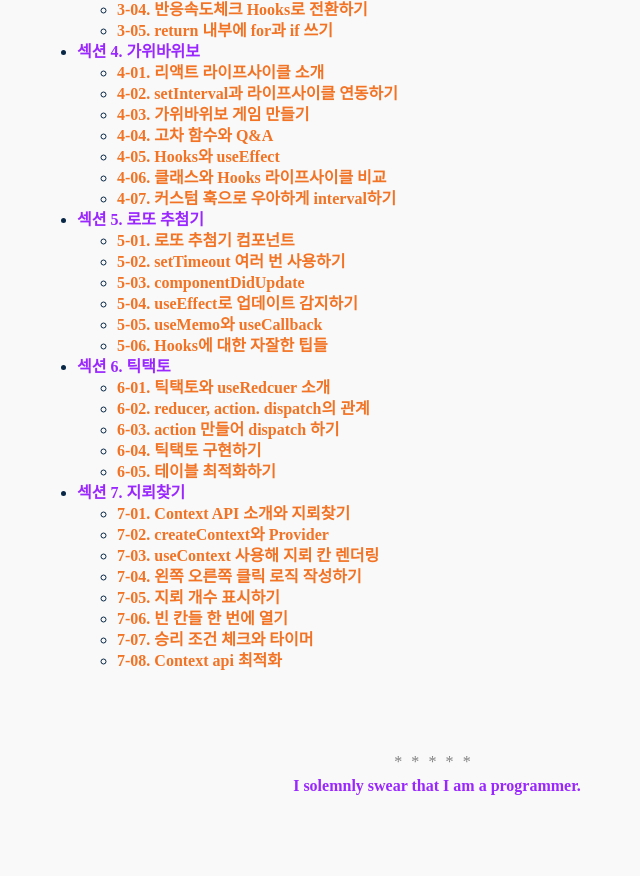
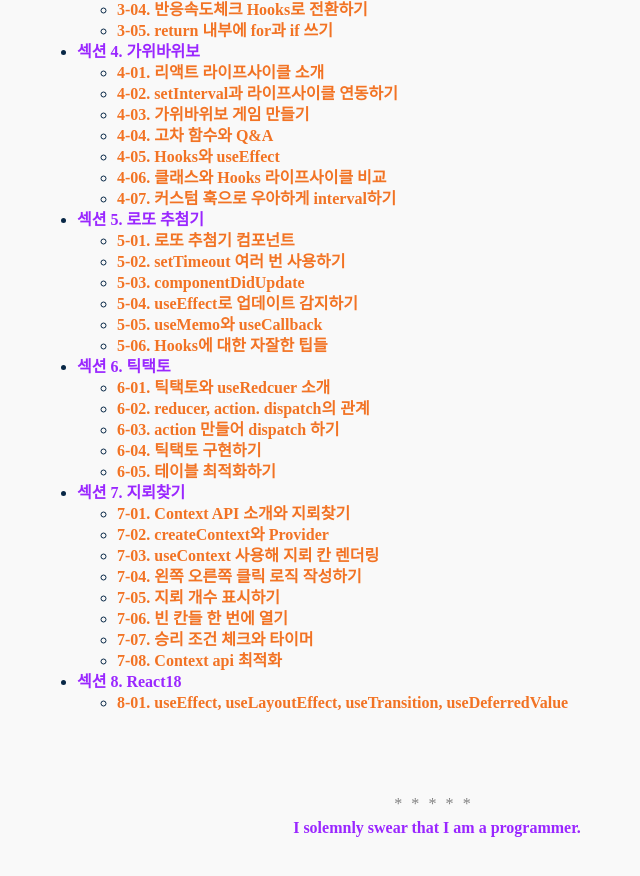
Before and after one commit to nimkoes/portfolio, a Jekyll site: the page built from _posts/2022-10-31-web-game-react.md, in a window 1280 px wide and 900 px high, scrolled down 1417 px. Shown: the top 876 px of the window, without its empty margins (203-843 px from the left). Built offline with Jekyll 4.4.1, drawn with Linux system fonts in a browser that asks for light colours.

Commit message:
새로운 강의 링크

```diff
--- a/_posts/2022-10-31-web-game-react.md
+++ b/_posts/2022-10-31-web-game-react.md
@@ -92,6 +92,8 @@ inflearn 강의를 보고 정리한 자료
   - [7-06. 빈 칸들 한 번에 열기](https://inky-bug-9a2.notion.site/7-06-7682af736daa4424a5720a448f2ca2df){:target="_blank"}
   - [7-07. 승리 조건 체크와 타이머](https://inky-bug-9a2.notion.site/7-07-96a40703ca594c7b9e87d74cad0f256b){:target="_blank"}
   - [7-08. Context api 최적화](){:target="_blank"}
+- **섹션 8. React18**
+  - [8-01. useEffect, useLayoutEffect, useTransition, useDeferredValue](){:target="_blank"}
 
 
 
```
